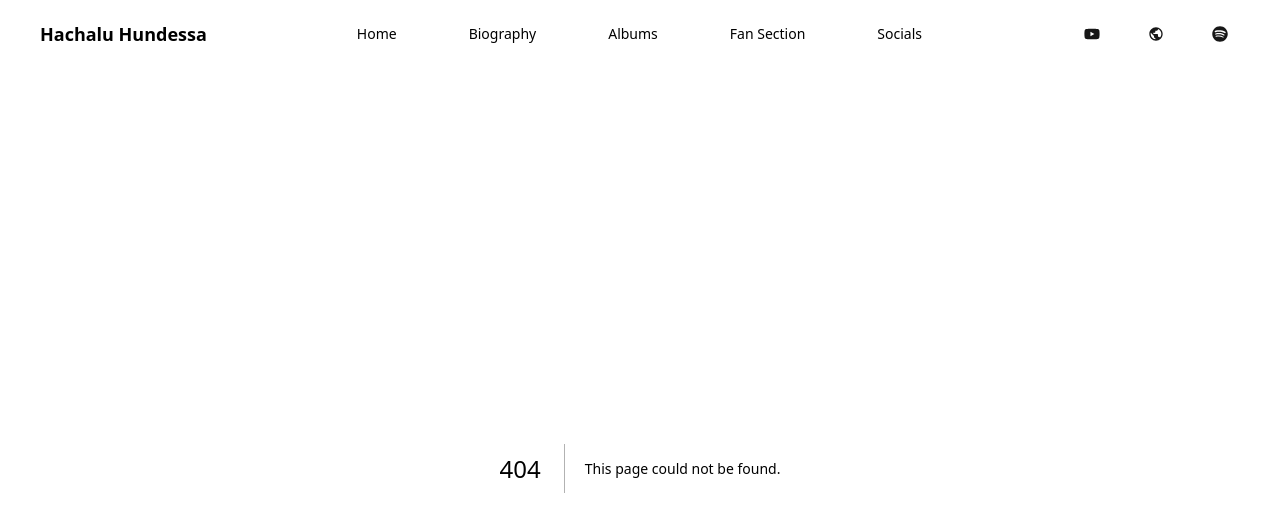
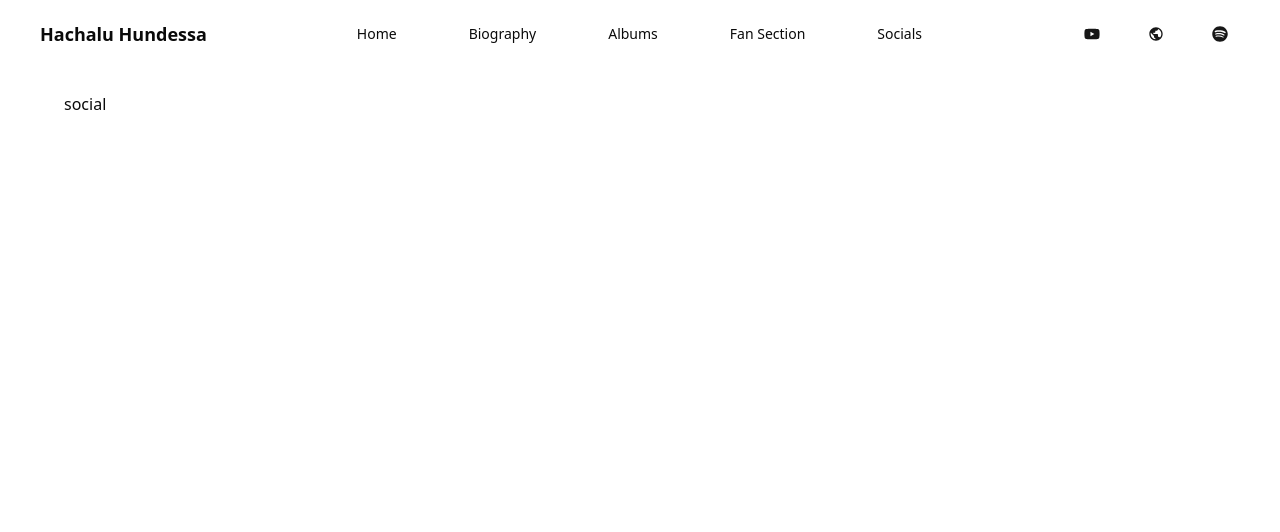
Before and after one commit to latiiLA/tribute, a Next.js app: page /socials in a window 1280 px wide. Before the commit this address had no page. Shown: the top 532 px of the page. Built offline with nearby package versions, Linux system fonts and the light colour scheme.

Commit message:
socials component added

```diff
--- /dev/null
+++ b/app/socials/page.tsx
@@ -0,0 +1,7 @@
+import React from "react";
+
+const page = () => {
+  return <div className="max-w-7xl mx-auto p-6">social</div>;
+};
+
+export default page;
```
